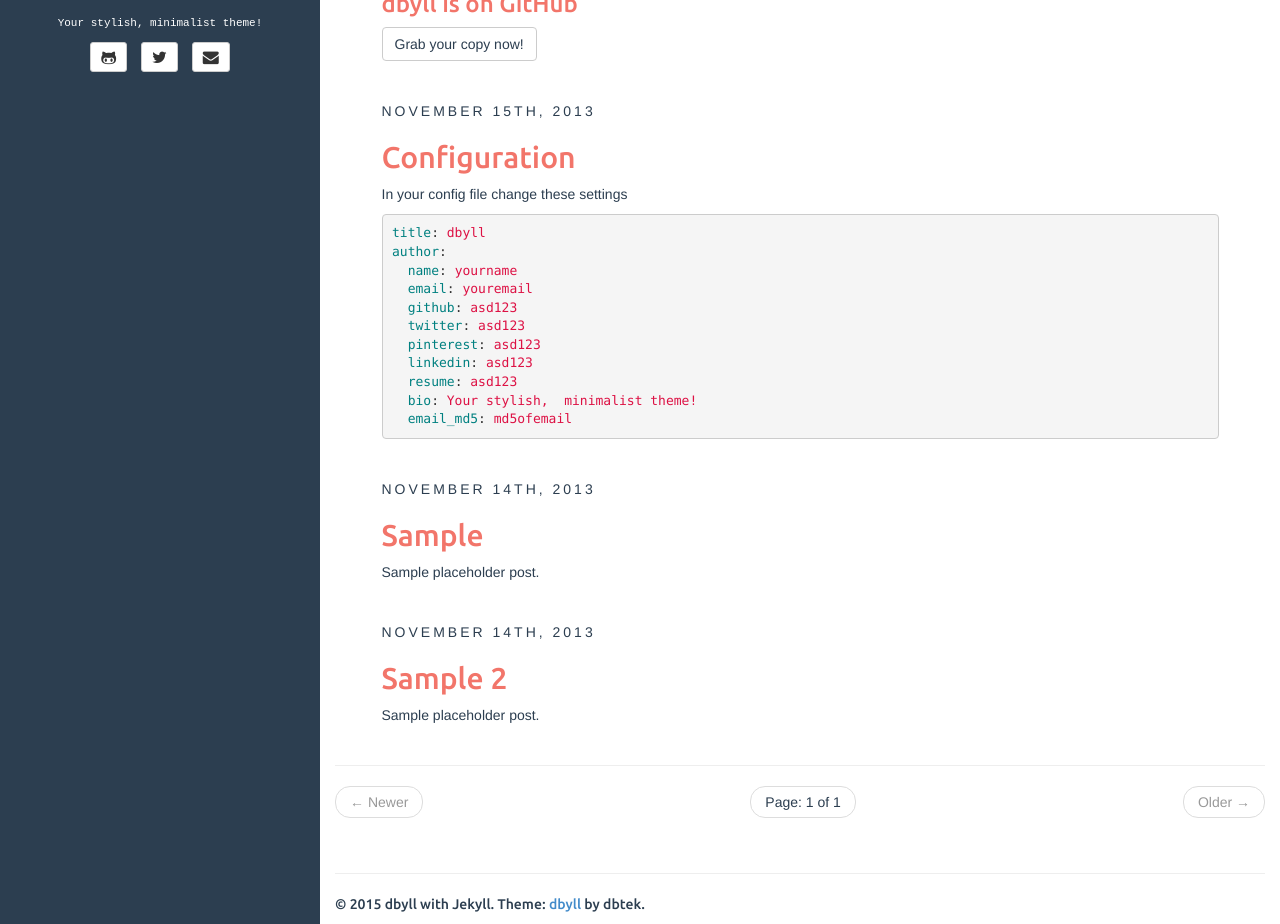
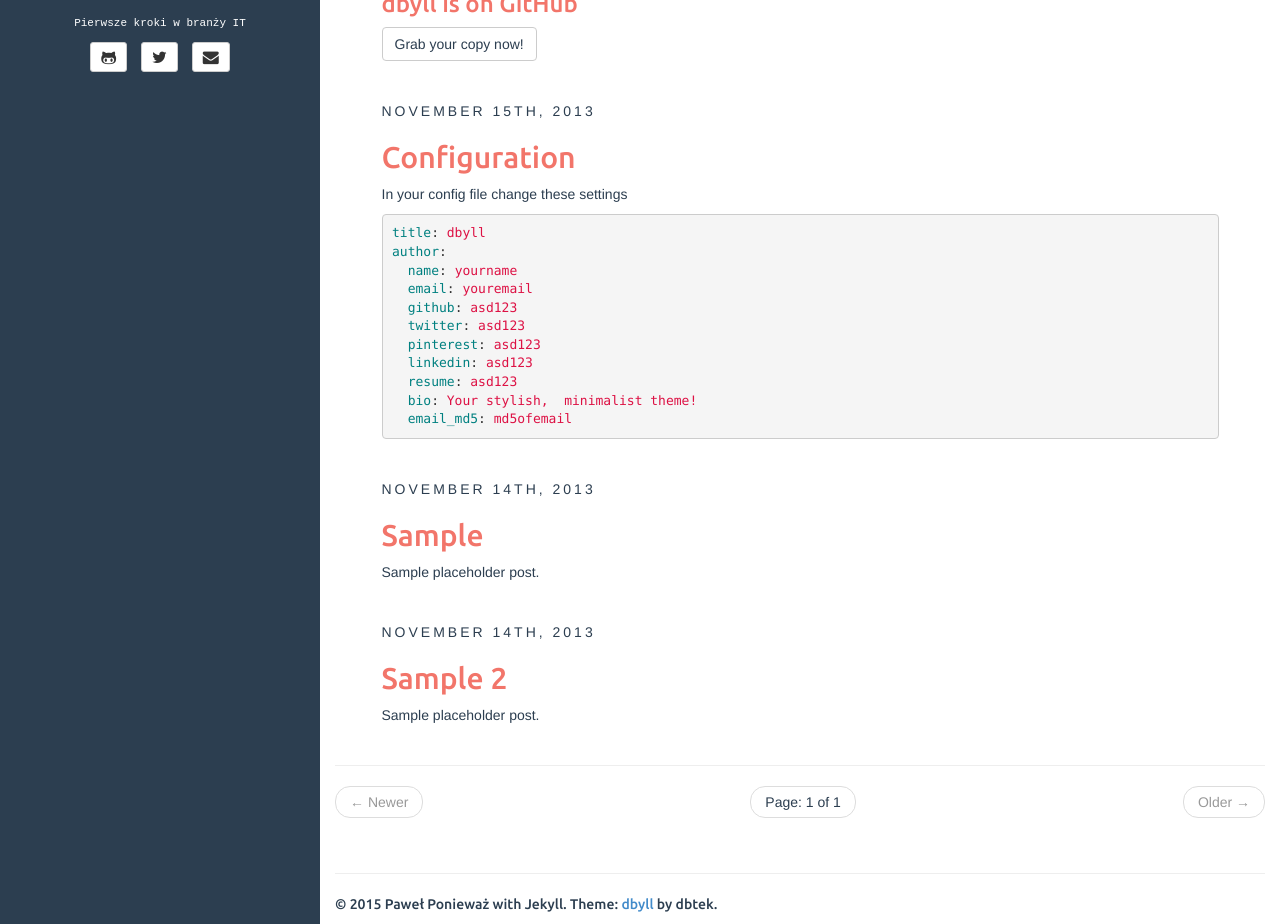
Before and after one commit to pponiewaz/pponiewaz.github.io, a Jekyll site: the page built from index.html, in a window 1280 px wide and 1206 px high, cut to the strip 282-1206 px from the top of the window. Built offline with Jekyll 4.4.1, drawn with Linux system fonts in a browser that asks for light colours; the list of posts is cut into pages by our own code.

Commit message:
podmiana pliku _config.yml

```diff
--- a/_config.yml
+++ b/_config.yml
@@ -16,13 +16,13 @@ defaults:
 
 description: Stylish Jekyll Theme
 author:
-  name: dbyll
-  email: dbyll@ismaildemirbilek.com
-  github: dbtek
-  twitter: dbtek
+  name: Paweł Ponieważ
+  email: pponiewaz@sigma.ug.edu.pl
+  github: htpp://github.com/pponiewaz
+  twitter: asd123
   pinterest: asd123
   linkedin: asd123
-  bio: Your stylish, minimalist theme!
+  bio: Pierwsze kroki w branży IT
   email_md5: 726351295ec82e145928582f595aa3aa
 
 rss_path: feed.xml
```
